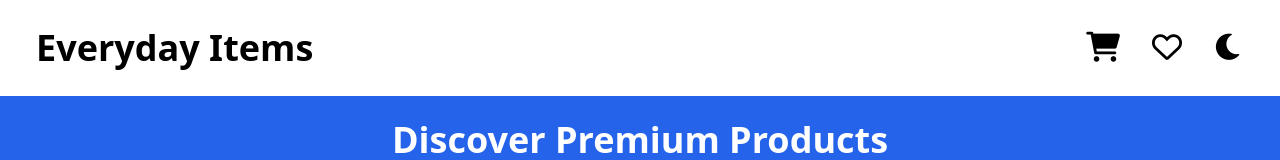
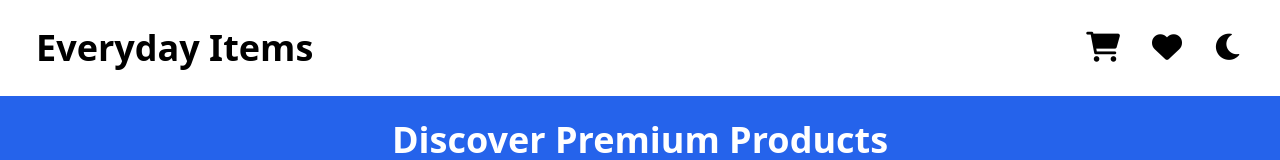
Before and after one commit to blur-r/everyday-items, a React (Vite) app: page / in a window 1280 px wide. Shown: the top 160 px of the page. Built offline with nearby package versions, Linux system fonts and the light colour scheme; no server answers.

Commit message:
changed the wishlist icon

```diff
--- a/src/components/Header.tsx
+++ b/src/components/Header.tsx
@@ -21,11 +21,14 @@
     return (
         <div
             className={`sticky top-0 z-50 flex justify-between px-4 py-7 items-center sm:px-8 lg:px-9 transition-colors duration-300
-                    ${darkMode
-                    ? "bg-[#111827] text-white"
+    ${darkMode
+                    ? isScrolled
+                        ? "bg-[#111C38] text-white shadow-md"
+                        : "bg-[#111827] text-white"
                     : isScrolled
                         ? "bg-blue-600 text-white shadow-md"
-                        : "bg-transparent text-black"}`}
+                        : "bg-transparent text-black"
+                }`}
         >
             <Link to="/">
                 <p className="text-xl font-extrabold sm:text-2xl lg:text-4xl">
@@ -47,7 +50,7 @@
                         {wishlist.length > 0 && <span className="absolute -top-2 -right-2 bg-red-500 text-white text-xs font-bold rounded-full px-2 py-0.5">
                             {wishlist.length}
                         </span>}
-                        <i className={`far fa-heart text-[20px] sm:text-[24px] lg:text-[30px]`} />
+                        <i className={`fa-solid fa-heart text-[20px] sm:text-[24px] lg:text-[30px]`} />
                     </div>
                 </Link>
                 {
```
